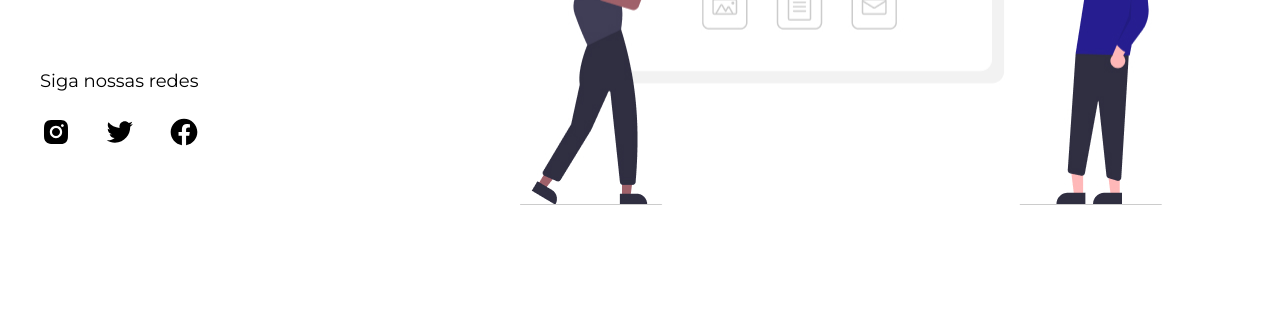
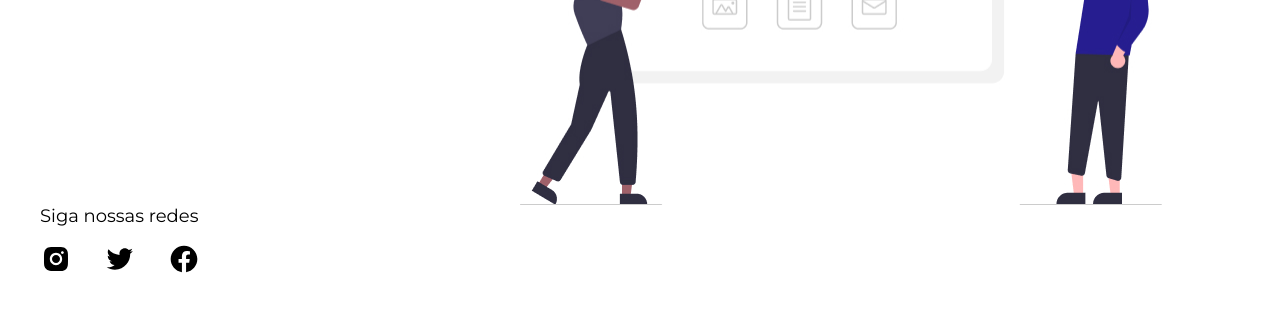
Before and after one commit to luwanhika/cmttech-pagina-em-construcao, a plain HTML site: page index.html in a window 1280 px wide. Shown: the part 487-798 px from the top of the page. Drawn offline with Linux system fonts and the light colour scheme.

Commit message:
Criar footer

```diff
--- a/css/style.css
+++ b/css/style.css
@@ -71,30 +71,30 @@ section .hero-image {
   background-repeat: inherit;
 }
 
-section .social-media h2 {
-  margin-top: 74px;
-  margin-bottom: 24px;
+footer .social-media h2 {
+  margin-top: 0;
+  margin-bottom: 16px;
   font-size: 18px;
   font-weight: 400;
   color: black;
 }
 
-section .social-media-item {
+footer .social-media-item {
   display: flex;
  max-width: 160px;
  width: 100%;
 }
 
-section .social-media .media-insta {
+footer .social-media .media-insta {
   margin-right: 32px;
   cursor: pointer;
 }
 
-section .social-media .media-twitt {
+footer .social-media .media-twitt {
   margin-right: 32px;
   cursor: pointer;
 }
 
-section .social-media .media-faceb {
+footer .social-media .media-faceb {
   cursor: pointer;
 }
--- a/index.html
+++ b/index.html
@@ -27,18 +27,22 @@
             Em breve você poderá entrar em contato conosco. Para contato urgente:
           </p>
           <p class="hero-contato">mcttech@gmail.com</p><!--contato-->
-          <div class="social-media">
-            <h2>Siga nossas redes</h2>
-            <div class="social-media-item">
-              <img class="media-insta" src="image/bxl-instagram-alt.svg.svg" alt="Instagram">
-              <img class="media-twitt" src="image/bxl-twitter.svg.svg" alt="Twitter">
-              <img class="media-faceb" src="image/bxl-facebook-circle.svg.svg" alt="Facebook">
-            </div><!--social-media-item-->
-          </div><!--social-media-->
         </div><!--hero-description-->
         <div class="hero-image"></div><!--hero-image-->
       </div><!--hero-->
     </div><!--container-->
   </section>
+  <footer>
+    <div class="container">
+      <div class="social-media">
+        <h2>Siga nossas redes</h2>
+        <div class="social-media-item">
+          <img class="media-insta" src="image/bxl-instagram-alt.svg.svg" alt="Instagram">
+          <img class="media-twitt" src="image/bxl-twitter.svg.svg" alt="Twitter">
+          <img class="media-faceb" src="image/bxl-facebook-circle.svg.svg" alt="Facebook">
+        </div><!--social-media-item-->
+      </div><!--social-media-->
+    </div><!--container-->
+  </footer>
 </body>
 </html>
```
